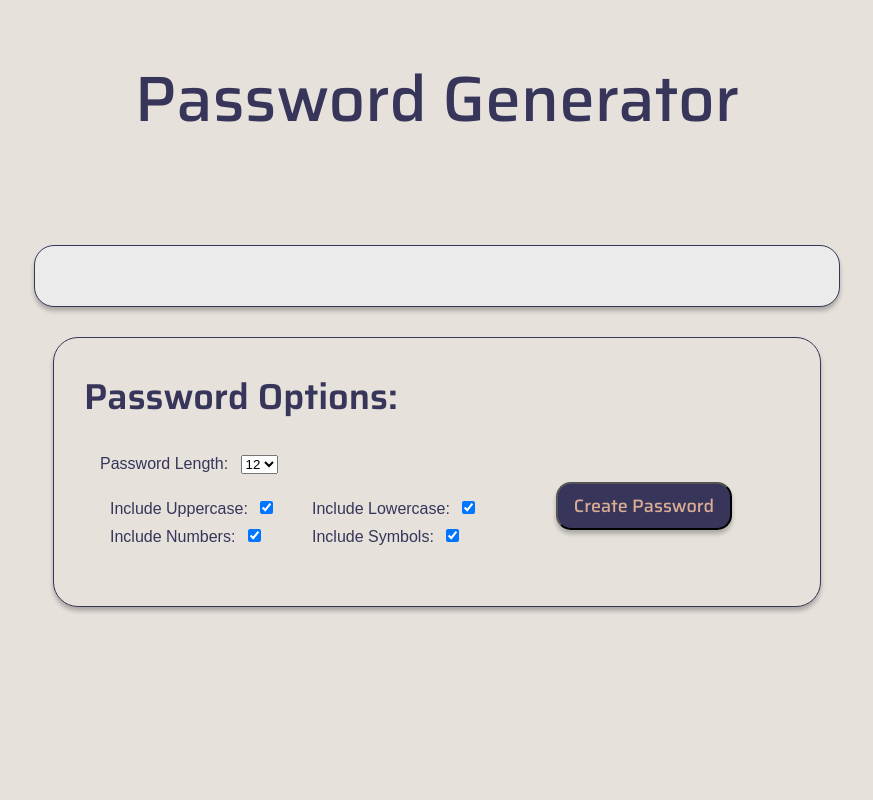
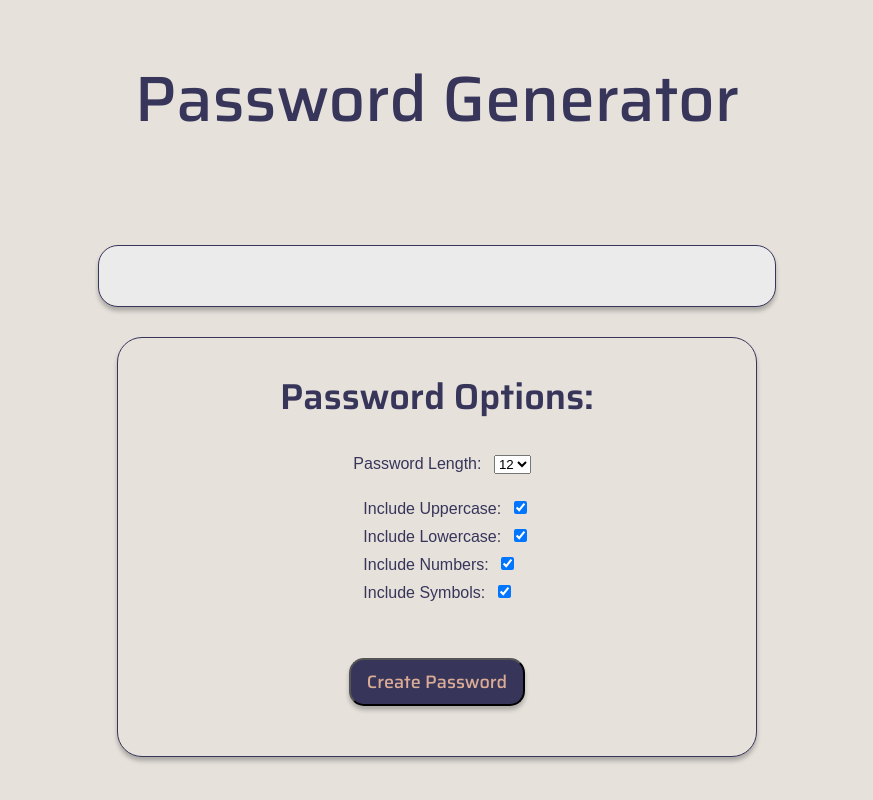
Before and after one commit to ColtonBothe-IT/PasswordGeneratorWebApp, a plain HTML site: page index.html in a window 1280 px wide. Shown: the whole page, without its empty margins (203-1076 px from the left). Drawn offline with Linux system fonts and the light colour scheme.

Commit message:
Style editing

```diff
--- a/index.html
+++ b/index.html
@@ -64,7 +64,7 @@
                         <option value="33">33</option>
                         <option value="34">34</option>
                         <option value="35">35</option>
-                    </select><br>
+                    </select>
             </div>
 
             <div class="checkboxes">
--- a/style.css
+++ b/style.css
@@ -24,7 +24,6 @@ h1 {
     font-size: 64px;
     margin: 3rem auto;
     text-align: center;
-    /* line-height: 110px; */
 
 }
 
@@ -34,7 +33,7 @@ h2 {
     font-style: normal;
     font-weight: 600;
     font-size: 36px;
-    margin: 0 1.875rem 1.875rem 0;
+    margin-bottom: 2rem;
     text-align: left;
 
 }
@@ -74,6 +73,10 @@ form {
     text-align: left;
 }
 
+.dropdown{
+    flex-flow: column;
+}
+
 .password-box {
     margin: 30px auto;
 
@@ -83,7 +86,7 @@ form {
     box-sizing: border-box;
     box-shadow: 0px 4px 4px rgba(0, 0, 0, 0.25);
     padding: 1.875rem 5rem;
-    width: 63%;
+    width: 53%;
     min-width: 370px;
 }
 
@@ -99,7 +102,7 @@ form {
     margin: auto;
     padding: 1.875rem;
     padding-bottom: 3.125rem;
-    width: 60%;
+    width: 50%;
     min-width: 350px;
 
 }
@@ -123,8 +126,37 @@ form {
 
 #form-container {
     display: flex;
+    flex-direction: row;
 }
 
 #submit-button {
     margin: auto;
 }
+
+
+@media (max-width: 1285px) {
+
+    h2 {
+        text-align: center;
+        margin: 0;
+    }
+
+    form {
+        grid-template-columns: auto;
+        margin: 30px auto;
+    }
+
+    .checkboxes {
+        grid-template-columns: auto;
+    }
+
+    #form-container {
+        flex-direction: column;
+    }
+
+    #submit-button {
+        margin-top: 1rem;
+    }
+
+
+   }
```
